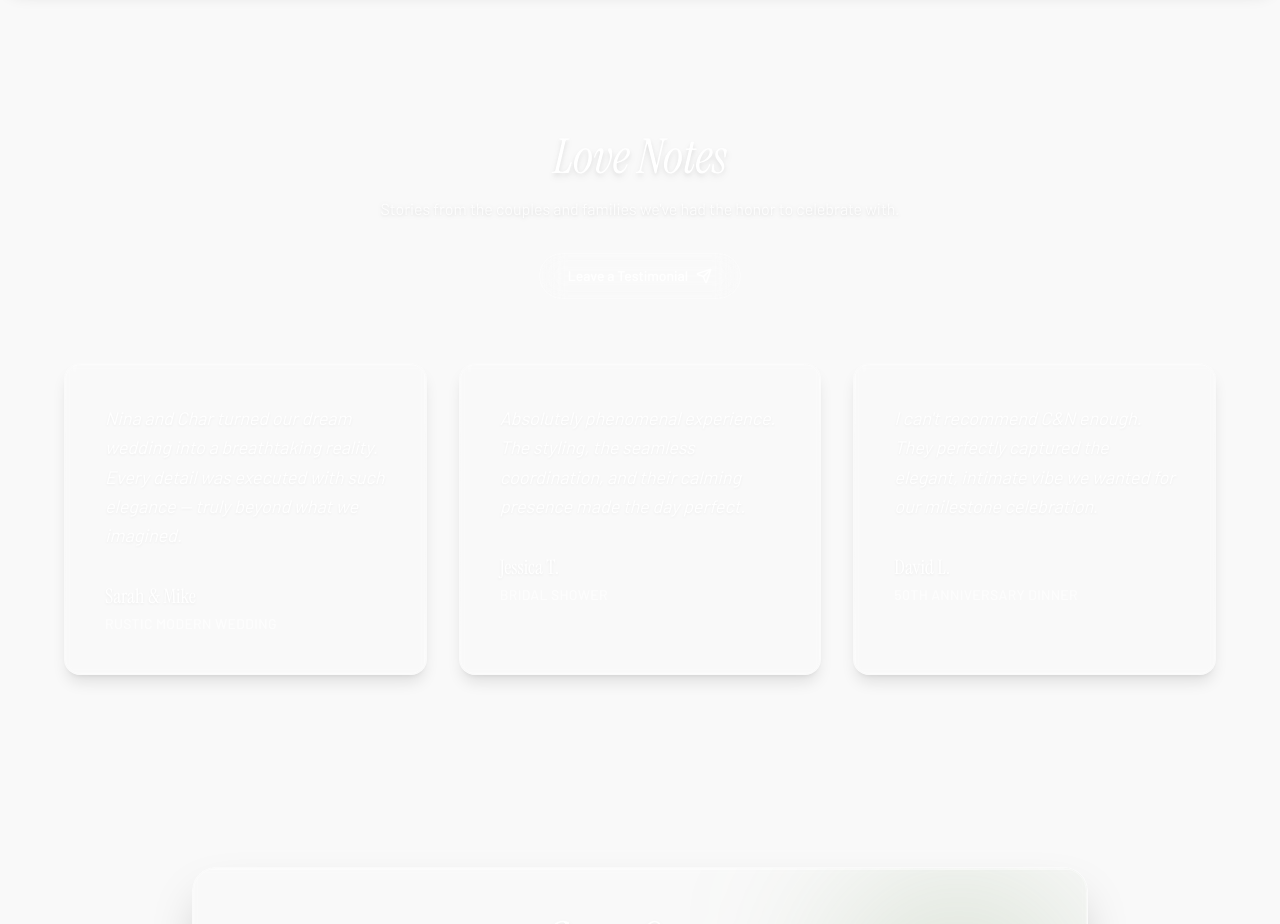
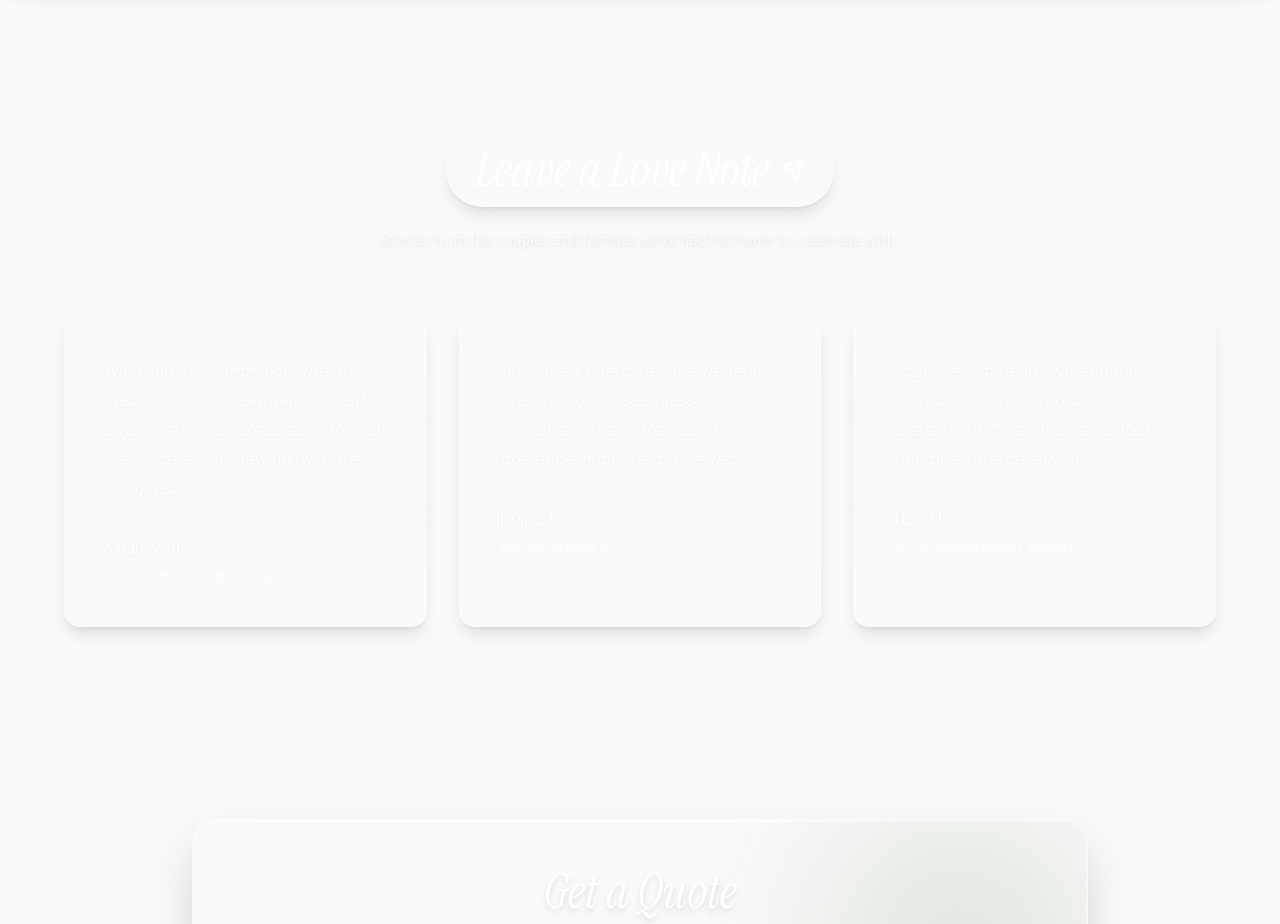
Before and after one commit to arkadberu-trmib/cn-event-management, a React (Vite) app: page / in a window 1280 px wide. Shown: the part 3320-4244 px from the top of the page. Built offline with nearby package versions, Linux system fonts and the light colour scheme.

Commit message:
Make love note heading clickable

```diff
--- a/src/components/Testimonials.tsx
+++ b/src/components/Testimonials.tsx
@@ -116,14 +116,17 @@ export function Testimonials() {
   return (
     <section id="testimonials" className="py-24 px-6 lg:px-16 container mx-auto relative overflow-hidden">
       <div className="text-center mb-16 relative z-10">
-        <motion.h2
+        <motion.button
+          type="button"
+          onClick={() => setIsOpen(true)}
           initial={{ opacity: 0, y: 20 }}
           whileInView={{ opacity: 1, y: 0 }}
           viewport={{ once: true, margin: "-100px" }}
-          className="text-4xl md:text-5xl font-heading italic text-white mb-4 drop-shadow-md"
+          className="liquid-glass mb-5 inline-flex items-center justify-center gap-3 rounded-full border border-white/25 px-7 py-3 text-4xl font-heading italic text-white shadow-lg transition-colors hover:bg-white/15 md:text-5xl"
         >
-          Love Notes
-        </motion.h2>
+          Leave a Love Note
+          <Send className="h-5 w-5 md:h-6 md:w-6" />
+        </motion.button>
         <motion.p
           initial={{ opacity: 0, y: 20 }}
           whileInView={{ opacity: 1, y: 0 }}
@@ -133,18 +136,6 @@ export function Testimonials() {
         >
           Stories from the couples and families we've had the honor to celebrate with.
         </motion.p>
-        <motion.button
-          type="button"
-          onClick={() => setIsOpen(true)}
-          initial={{ opacity: 0, y: 20 }}
-          whileInView={{ opacity: 1, y: 0 }}
-          viewport={{ once: true, margin: "-100px" }}
-          transition={{ delay: 0.2 }}
-          className="mt-8 inline-flex items-center justify-center gap-2 rounded-full border border-white/30 bg-white/10 px-7 py-3 text-sm font-medium text-white backdrop-blur-md transition-colors hover:bg-white/20"
-        >
-          Leave a Testimonial
-          <Send className="h-4 w-4" />
-        </motion.button>
       </div>
 
       <div className="grid grid-cols-1 md:grid-cols-3 gap-8 relative z-10">
```
